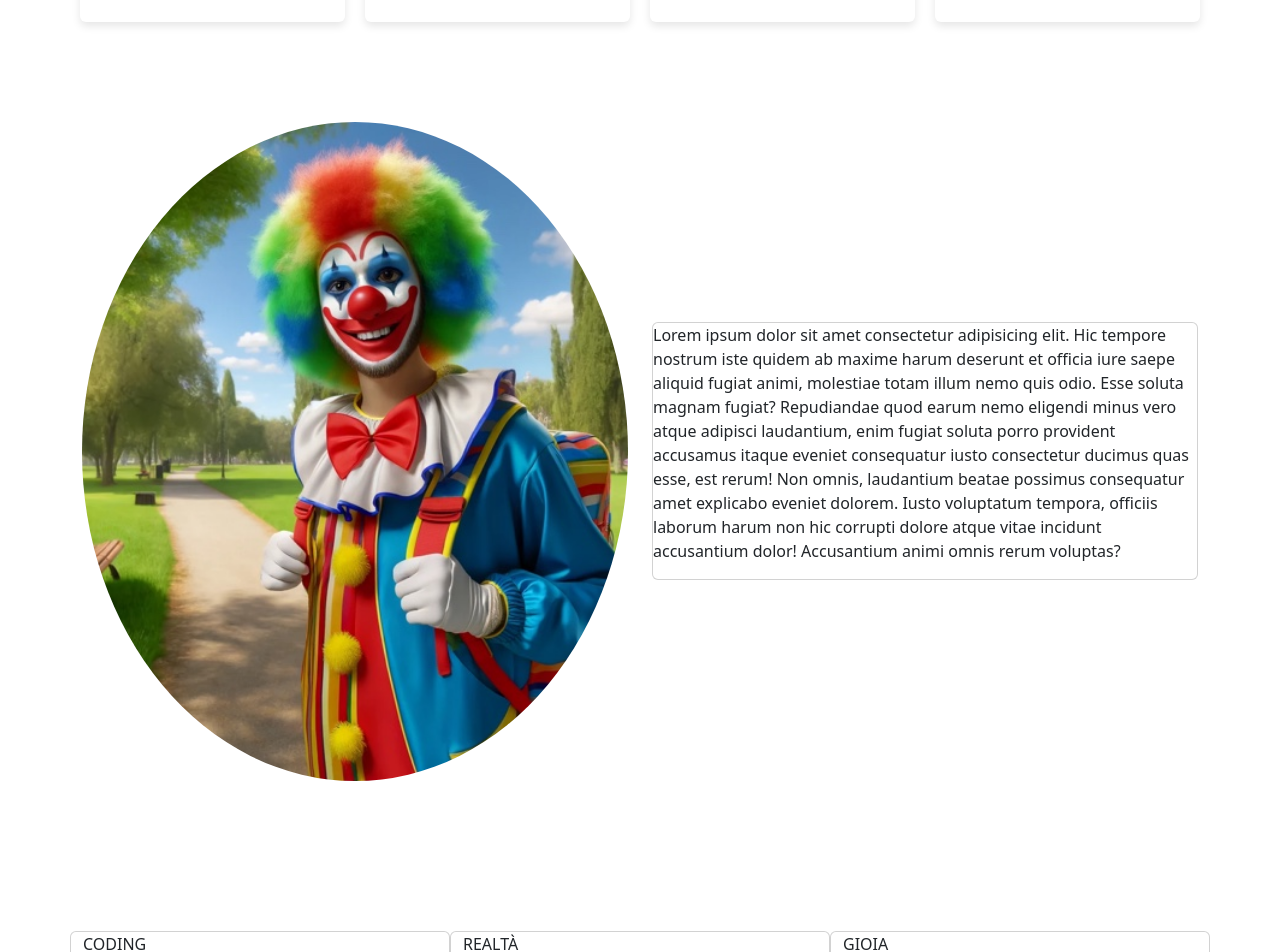
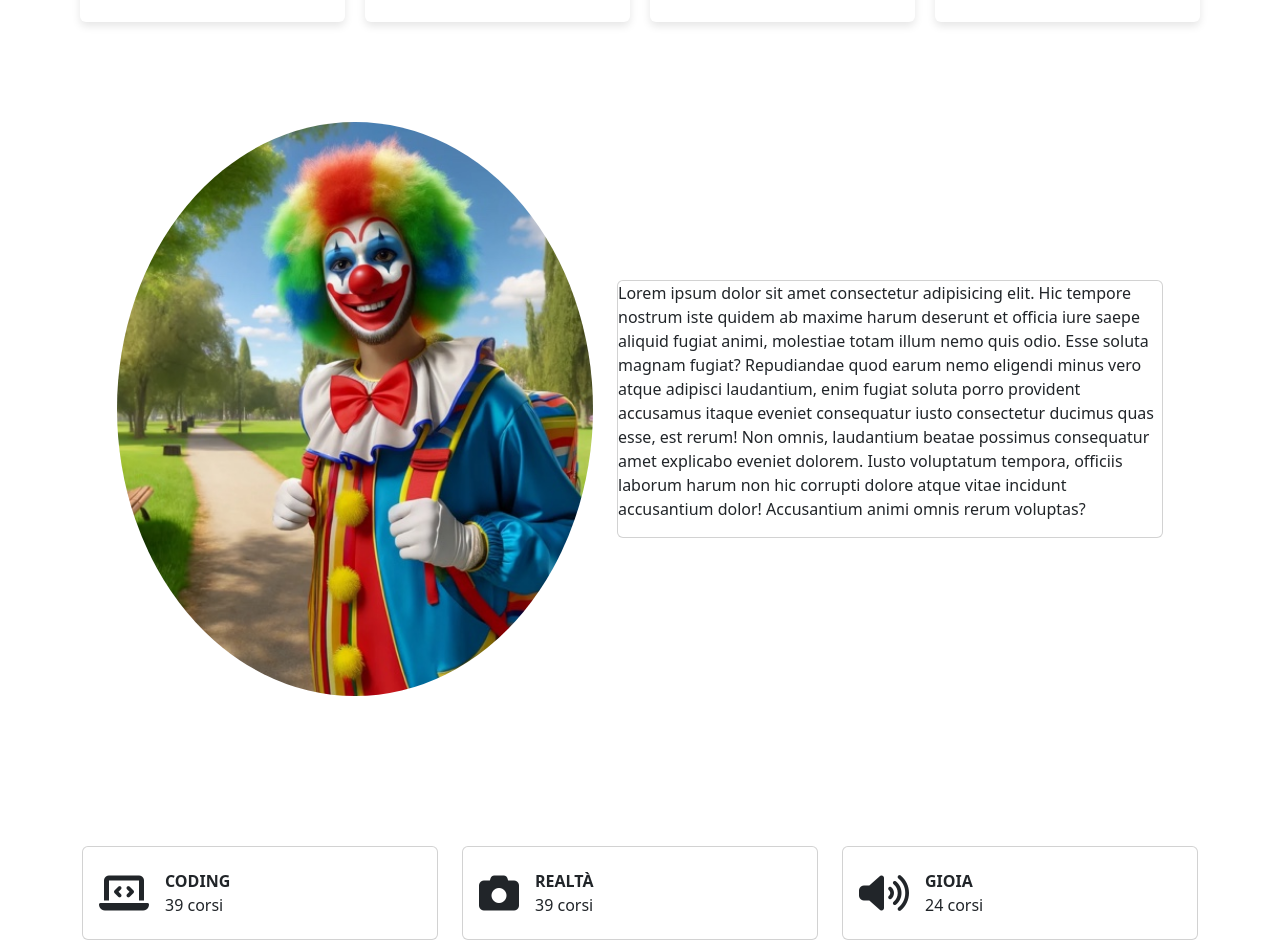
Before and after one commit to GiPisano/landing-page-service, a Vue app: page / in a window 1280 px wide. Shown: the part 720-1672 px from the top of the page. Built offline with nearby package versions, Linux system fonts and the light colour scheme; the HTML template or start-up script is replaced by a standard one.

Commit message:
Add Course Cards

```diff
--- a/src/components/pages/AboutPage.vue
+++ b/src/components/pages/AboutPage.vue
@@ -4,10 +4,8 @@
   <section id="about-section">
     <div class="container">
       <div class="row">
-        <div class="col-md-6">
-          <div class="circle">
-            <img src="../../assets/images/about-img.jpg" alt="" />
-          </div>
+        <div class="col-md-6 about-img">
+          <img src="../../assets/images/about-img.jpg" alt="" />
         </div>
         <div class="col-md-6">
           <div class="card">
@@ -37,12 +35,10 @@
   .row {
     justify-content: center;
     align-items: center;
-    div {
-      .circle {
-        object-fit: cover;
-        img {
-          border-radius: 50%;
-        }
+    .about-img {
+      max-width: 500px;
+      img {
+        border-radius: 50%;
       }
     }
   }
--- a/src/components/pages/CoursesPage.vue
+++ b/src/components/pages/CoursesPage.vue
@@ -4,47 +4,47 @@ export default {
     return {
       courses: [
         {
-          img: "",
+          img: `<i class="fa-solid fa-laptop-code"></i>`,
           title: "CODING",
           courseQuantity: "39 corsi",
         },
         {
-          img: "",
+          img: `<i class="fa-solid fa-camera"></i>`,
           title: "REALTÀ",
           courseQuantity: "39 corsi",
         },
         {
-          img: "",
+          img: `<i class="fa-solid fa-volume-high"></i>`,
           title: "GIOIA",
           courseQuantity: "24 corsi",
         },
         {
-          img: "",
+          img: `<i class="fa-solid fa-volume-high"></i>`,
           title: "SPEAKING",
           courseQuantity: "24 corsi",
         },
         {
-          img: "",
+          img: `<i class="fa-solid fa-laptop"></i>`,
           title: "MELA",
           courseQuantity: "16 corsi",
         },
         {
-          img: "",
+          img: `<i class="fa-solid fa-pencil"></i>`,
           title: "DISEGNO",
           courseQuantity: "39 corsi",
         },
         {
-          img: "",
+          img: `<i class="fa-solid fa-handshake-simple"></i>`,
           title: "CONFLITTI",
           courseQuantity: "16 corsi",
         },
         {
-          img: "",
+          img: `<i class="fa-solid fa-dumbbell"></i>`,
           title: "SCONOSCIUTO",
           courseQuantity: "24 corsi",
         },
         {
-          img: "",
+          img: `<i class="fa-solid fa-pencil"></i>`,
           title: "FARFALLE",
           courseQuantity: "39 corsi",
         },
@@ -58,11 +58,15 @@ export default {
   <section id="courses-section">
     <div class="container">
       <div class="row">
-        <div class="col-md-4 card" v-for="course in courses">
-          <div></div>
-          <div>
-            <div>{{ course.title }}</div>
-            <div>{{ course.courseQuantity }}</div>
+        <div class="col-md-4 mb-4" v-for="course in courses">
+          <div class="card p-3">
+            <div class="d-flex align-items-center">
+              <div v-html="course.img" class="me-3 img-font"></div>
+              <div>
+                <div class="fw-bold">{{ course.title }}</div>
+                <div>{{ course.courseQuantity }}</div>
+              </div>
+            </div>
           </div>
         </div>
       </div>
@@ -70,4 +74,8 @@ export default {
   </section>
 </template>
 
-<style lang="scss" scoped></style>
+<style scoped>
+.card .img-font {
+  font-size: 40px;
+}
+</style>
```
